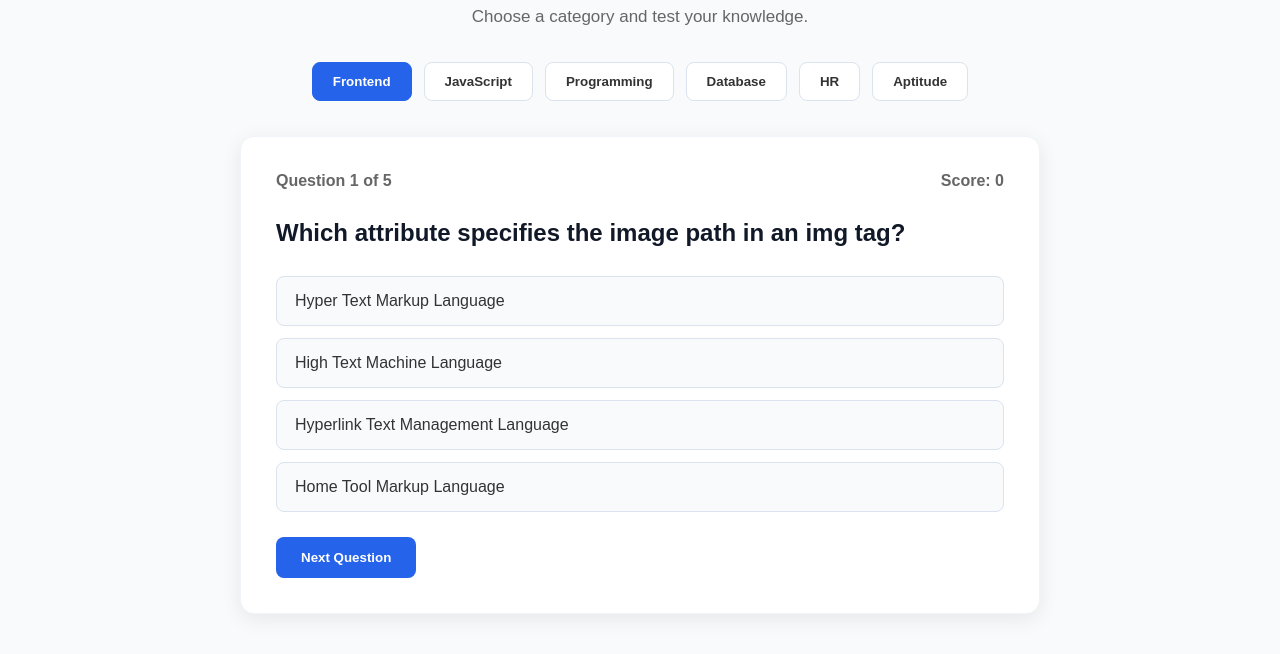
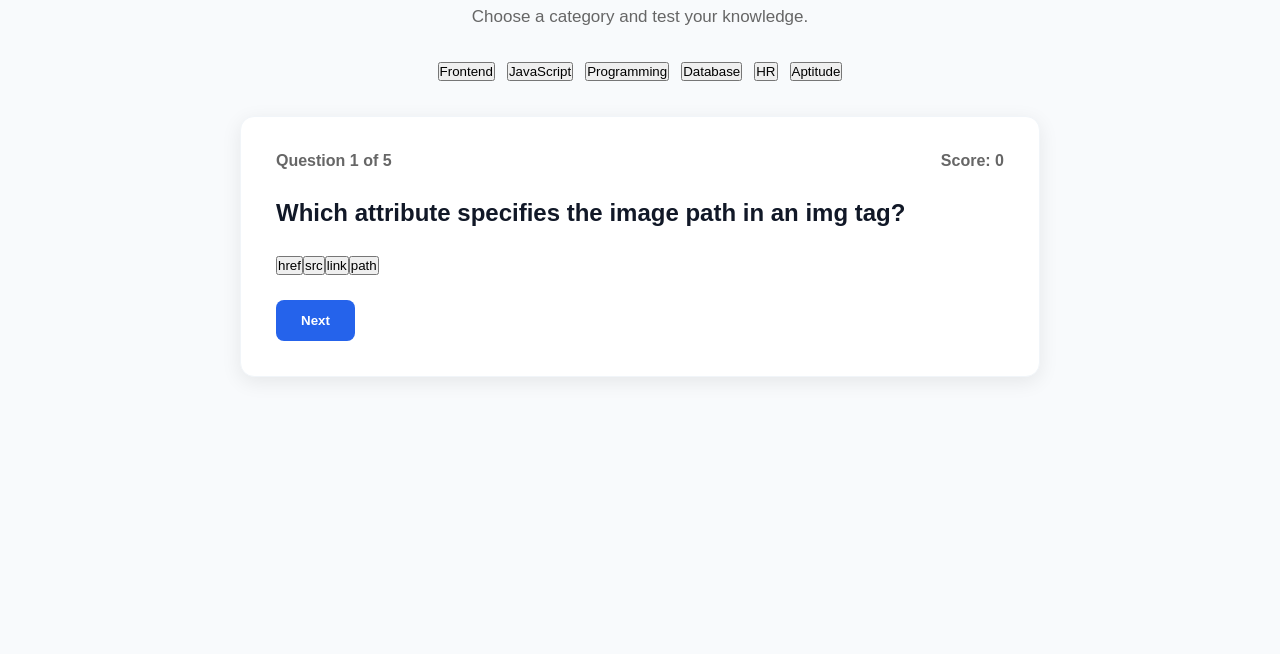
Before and after one commit to mgirijakalyan-prog/AI-INTERVIEW-PORTAL, a website: page pages/practice.html in a window 1280 px wide. Shown: the part 176-830 px from the top of the page. After the commit the page ends 800 px from the top, so only its background shows below. Drawn offline with Linux system fonts and the light colour scheme; sample sign-in values are in the browser's storage.

Commit message:
Fix practice page and update project

```diff
--- a/pages/practice.html
+++ b/pages/practice.html
@@ -52,13 +52,22 @@
                 <a href="practice.html">Practice</a>
             </li>
 
-            <li><a href="mock-interview.html">Mock Interview</a></li>
-            <li><a href="dashboard.html">Dashboard</a></li>
-            <li><a href="about.html">About</a></li>
+            <li>
+                <a href="mock-interview.html">Mock Interview</a>
+            </li>
+
+            <li>
+                <a href="dashboard.html">Dashboard</a>
+            </li>
+
+            <li>
+                <a href="about.html">About</a>
+            </li>
+
         </ul>
 
 
-        <button class="login-btn" id="login-btn">
+        <button class="login-btn" id="login-btn" type="button">
             Login
         </button>
 
@@ -81,40 +90,60 @@
         </div>
 
 
+
         <!-- Category Selection -->
 
         <div class="practice-categories">
 
-            <button class="practice-category active">
+            <button
+                type="button"
+                class="category-btn active"
+                data-category="Frontend">
                 Frontend
             </button>
 
-            <button class="practice-category">
+            <button
+                type="button"
+                class="category-btn"
+                data-category="JavaScript">
                 JavaScript
             </button>
 
-            <button class="practice-category">
+            <button
+                type="button"
+                class="category-btn"
+                data-category="Programming">
                 Programming
             </button>
 
-            <button class="practice-category">
+            <button
+                type="button"
+                class="category-btn"
+                data-category="Database">
                 Database
             </button>
 
-            <button class="practice-category">
+            <button
+                type="button"
+                class="category-btn"
+                data-category="HR">
                 HR
             </button>
 
-            <button class="practice-category">
+            <button
+                type="button"
+                class="category-btn"
+                data-category="Aptitude">
                 Aptitude
             </button>
 
         </div>
 
 
+
         <!-- Question Box -->
 
-        <div class="question-container">
+        <div class="question-container" id="practice-container">
 
             <div class="question-top">
 
@@ -129,52 +158,57 @@
             </div>
 
 
+
             <h2 id="question">
-                What does HTML stand for?
+                Loading question...
             </h2>
+
 
 
             <!-- Options -->
 
-            <div class="options">
+            <div id="options" class="options">
 
-                <button class="option">
-                    Hyper Text Markup Language
-                </button>
-
-                <button class="option">
-                    High Text Machine Language
-                </button>
-
-                <button class="option">
-                    Hyperlink Text Management Language
-                </button>
-
-                <button class="option">
-                    Home Tool Markup Language
-                </button>
+                <!-- JavaScript will create options here -->
 
             </div>
 
 
-            <button id="next-btn">
-                Next Question
+
+            <!-- Next Button -->
+
+            <button
+                id="next-btn"
+                type="button"
+                disabled>
+                Next
             </button>
+
 
 
             <!-- Result Box -->
 
-            <div id="result-box" class="result-box">
+            <div
+                id="result"
+                class="result-box"
+                style="display: none;">
 
-                <h2>Interview Complete!</h2>
+                <h2>
+                    Interview Complete!
+                </h2>
 
-                <div class="result-score" id="final-score">
+
+                <div
+                    class="result-score"
+                    id="final-score">
                     0%
                 </div>
+
 
                 <p id="result-message">
                     Great job!
                 </p>
+
 
 
                 <div class="result-details">
@@ -192,9 +226,12 @@
                 </div>
 
 
+
                 <div class="result-buttons">
 
-                    <button id="restart-btn">
+                    <button
+                        id="restart-btn"
+                        type="button">
                         Practice Again
                     </button>
 
@@ -212,7 +249,7 @@
 
 
 
-    <!-- Existing JavaScript -->
+    <!-- Practice JavaScript -->
 
     <script src="../script.js"></script>
 
@@ -236,7 +273,11 @@
 
                 localStorage.removeItem("loggedIn");
 
+                localStorage.removeItem("currentUserId");
+
                 localStorage.removeItem("userEmail");
+
+                localStorage.removeItem("userName");
 
                 window.location.href = "../index.html";
 
```
